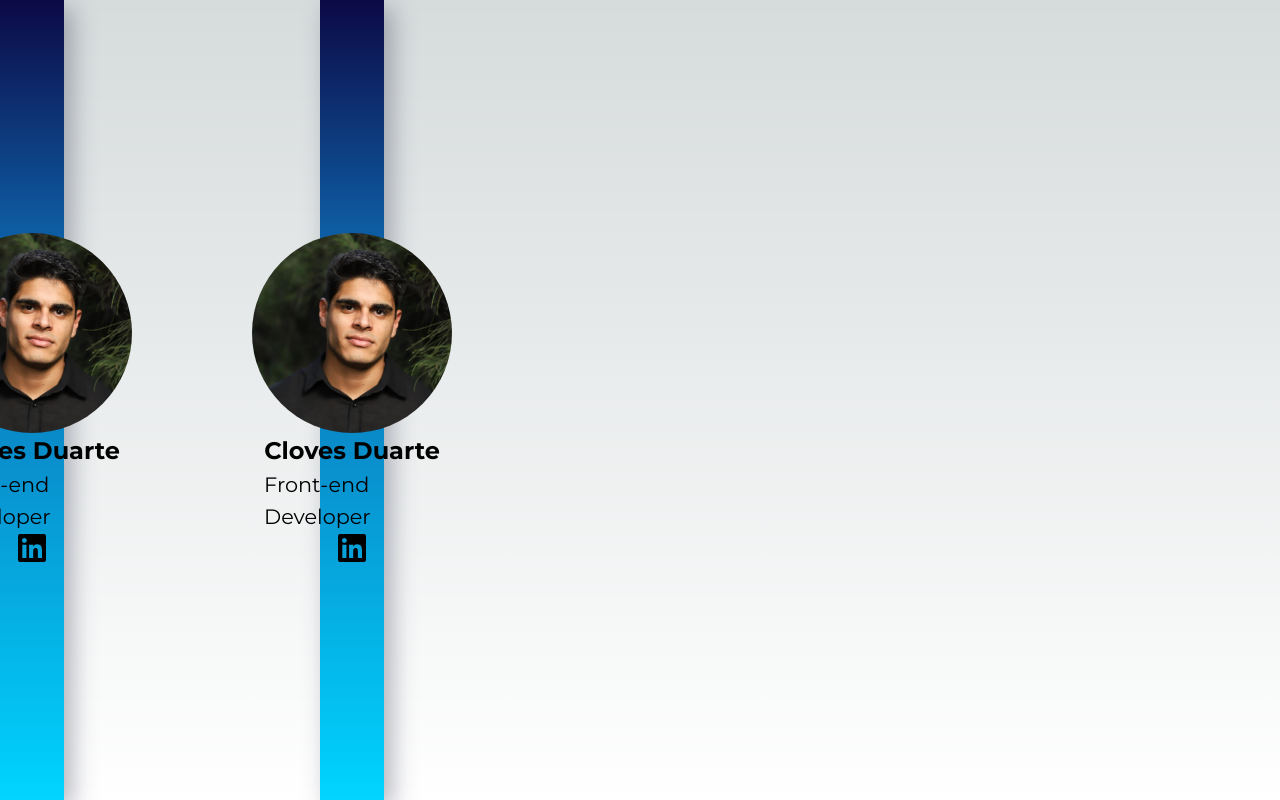
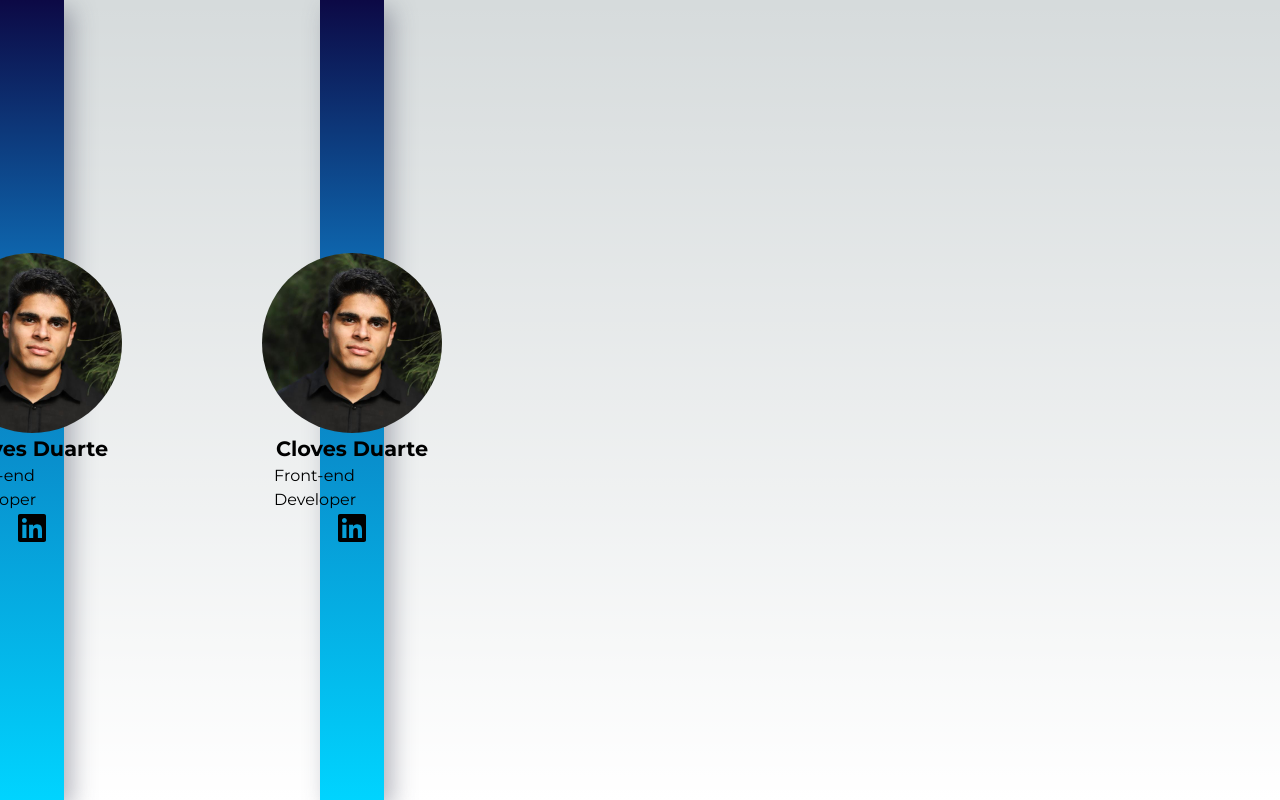
Before and after one commit to Cloves-Jose/resume, a Next.js app: page /components/sidebar in a window 1280 px wide. Built offline with nearby package versions, Linux system fonts and the light colour scheme.

Commit message:
correcoes em producao

```diff
--- a/app/components/sidebar/page.module.css
+++ b/app/components/sidebar/page.module.css
@@ -25,14 +25,14 @@
 }
 
 .name {
-    font-size: 1.5rem;
+    font-size: 1.3rem;
     font-weight: bold;
     margin: 0px;
     padding: 0px;
 }
 
 .subTitle {
-    font-size: 1.3rem;
+    font-size: 1rem;
     margin: 0px;
     padding: 0px;
 }
--- a/app/components/sidebar/page.tsx
+++ b/app/components/sidebar/page.tsx
@@ -12,7 +12,7 @@ export default function Sidebar() {
         <Container fluid className={style.container}>
             <Row>
                 <div className={style.containerPhoto}>
-                    <Image src={image} alt='Cloves José' width={200} height={200} style={{ borderRadius: "100%", margin: "0px", padding: "0px" }}/>
+                    <Image src={image} alt='Cloves José' width={180} height={180} style={{ borderRadius: "100%", margin: "0px", padding: "0px" }}/>
                 </div>
                 <div className={style.containerInfo}>
                     <p className={style.name}>Cloves Duarte</p>
```
